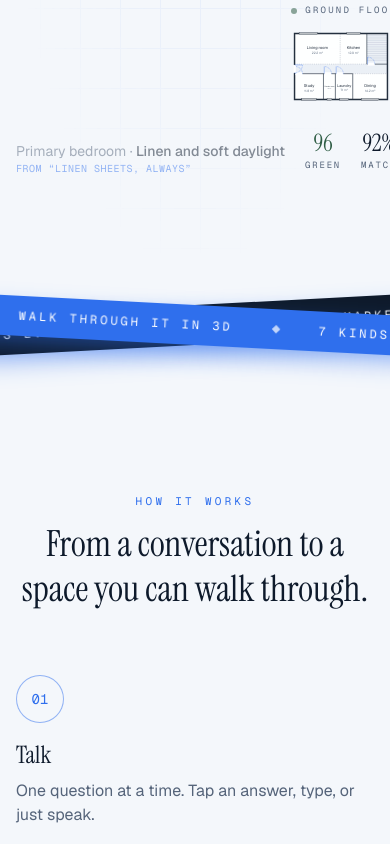
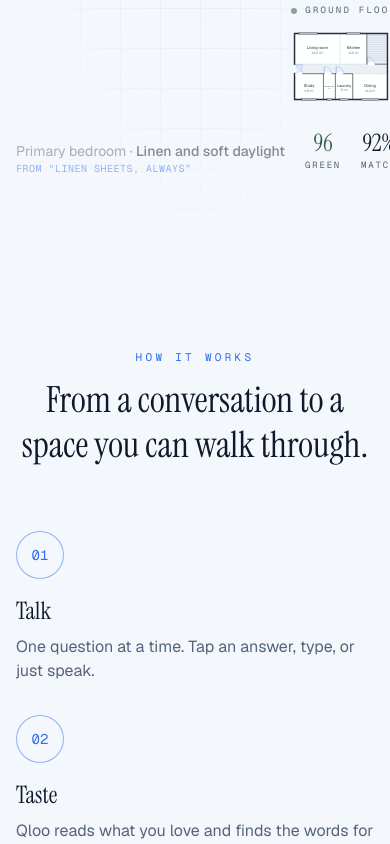
Before and after one commit to vickysharma-prog/arcon, a Next.js app: page / in a window 390 px wide. Shown: the part 940-1784 px from the top of the page. Built offline with nearby package versions, Linux system fonts and the light colour scheme.

Commit message:
Landing: drop the fact strips; a soft fade behind the header once the page scrolls

```diff
--- a/app/page.tsx
+++ b/app/page.tsx
@@ -1,6 +1,6 @@
 import { Intro } from "@/components/landing/Intro";
 import { CursorGlow, Hero, LandingHeader } from "@/components/landing/Hero";
-import { Audience, Facts, Features, FinalCall, Footer, HowItWorks, Pricing, TasteFlow } from "@/components/landing/Sections";
+import { Audience, Features, FinalCall, Footer, HowItWorks, Pricing, TasteFlow } from "@/components/landing/Sections";
 
 export default function Home() {
   return (
@@ -10,7 +10,6 @@ export default function Home() {
       <LandingHeader />
       <main className="flex-1">
         <Hero />
-        <Facts />
         <HowItWorks />
         <TasteFlow />
         <Features />
--- a/components/landing/Hero.tsx
+++ b/components/landing/Hero.tsx
@@ -28,7 +28,7 @@ export function LandingHeader() {
     return () => window.removeEventListener("scroll", on);
   }, []);
   return (
-    <header className="sticky top-0 z-40">
+    <header className={`sticky top-0 z-40 transition-colors duration-300 ${scrolled ? "bg-gradient-to-b from-paper via-paper/85 to-transparent" : ""}`}>
       <div className="mx-auto grid max-w-6xl grid-cols-[1fr_auto_1fr] items-center px-4 py-4 sm:px-8">
         <HomeLink className="justify-self-start">
           <Logo size={28} />
--- a/components/landing/Sections.tsx
+++ b/components/landing/Sections.tsx
@@ -20,34 +20,6 @@ function Heading({ eyebrow, title, sub }: { eyebrow: string; title: ReactNode; s
       <h2 className="mt-3 font-serif text-4xl leading-tight sm:text-5xl">{title}</h2>
       {sub && <p className="mt-4 text-lg text-ink-soft">{sub}</p>}
     </Reveal>
-  );
-}
-
-// The numbers under the hero, running past slowly.
-const FACTS = ["7 kinds of space", "3 plan options every time", "Budgets in 8 markets", "English, हिंदी, Hinglish", "About 8 minutes", "Plants in every room", "Walk through it in 3D"];
-
-// Two tapes crossing under the hero, one in ink and one in blue, running opposite ways.
-export function Facts() {
-  return (
-    <div className="relative h-36 overflow-hidden sm:h-40" aria-label={FACTS.join(", ")}>
-      <Tape className="-rotate-[3deg] bg-btn text-btn-ink" />
-      <Tape className="rotate-[3deg] bg-accent text-white" reverse />
-    </div>
-  );
-}
-
-function Tape({ className, reverse = false }: { className: string; reverse?: boolean }) {
-  return (
-    <div aria-hidden className={`absolute -inset-x-10 top-1/2 -translate-y-1/2 py-3 shadow-[0_10px_30px_-12px_var(--accent)] ${className}`}>
-      <div className={`flex w-max gap-10 animate-[marquee_40s_linear_infinite] motion-reduce:animate-none ${reverse ? "[animation-direction:reverse]" : ""}`}>
-        {[...FACTS, ...FACTS].map((f, i) => (
-          <span key={i} className="flex items-center gap-10 whitespace-nowrap font-mono text-xs uppercase tracking-[0.25em] sm:text-sm">
-            {f}
-            <span className="h-1.5 w-1.5 rotate-45 bg-current opacity-70" />
-          </span>
-        ))}
-      </div>
-    </div>
   );
 }
 
```
